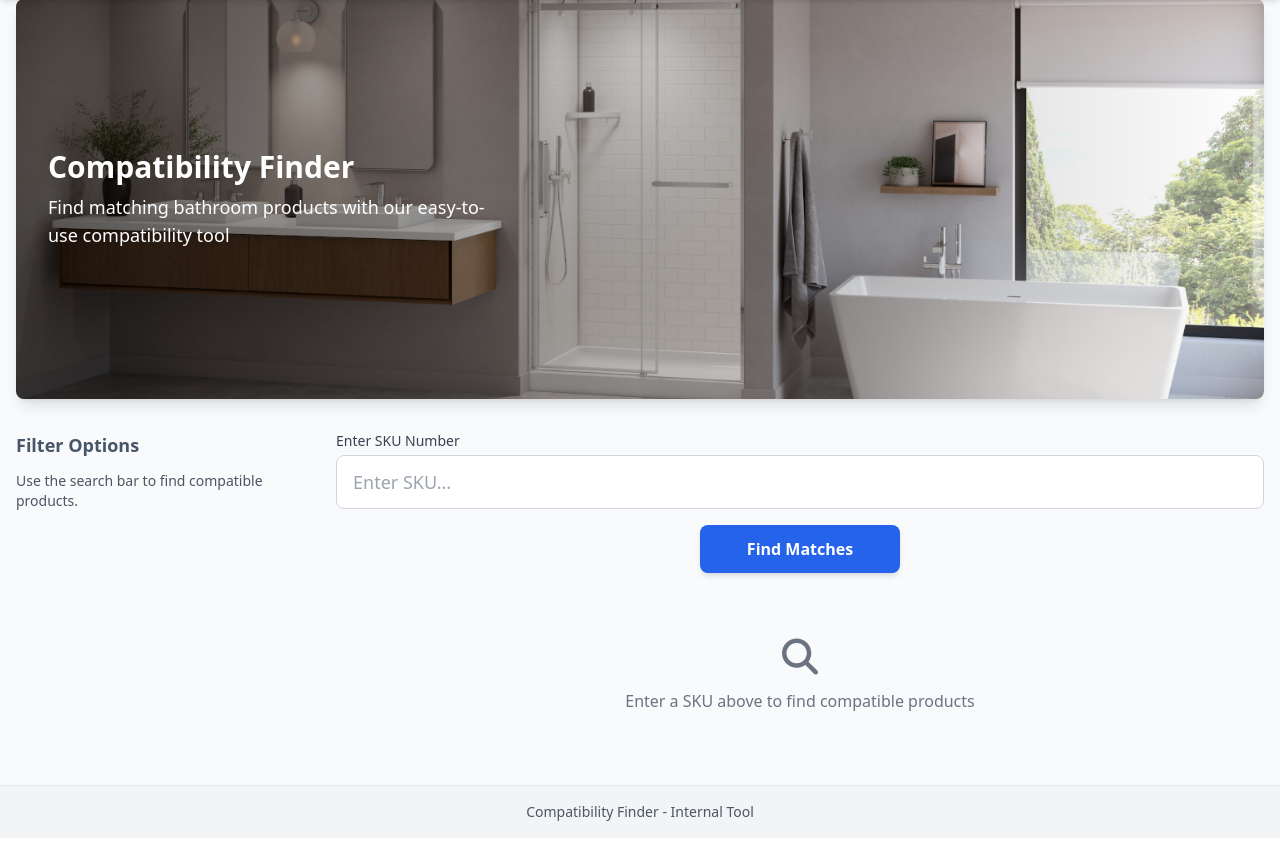
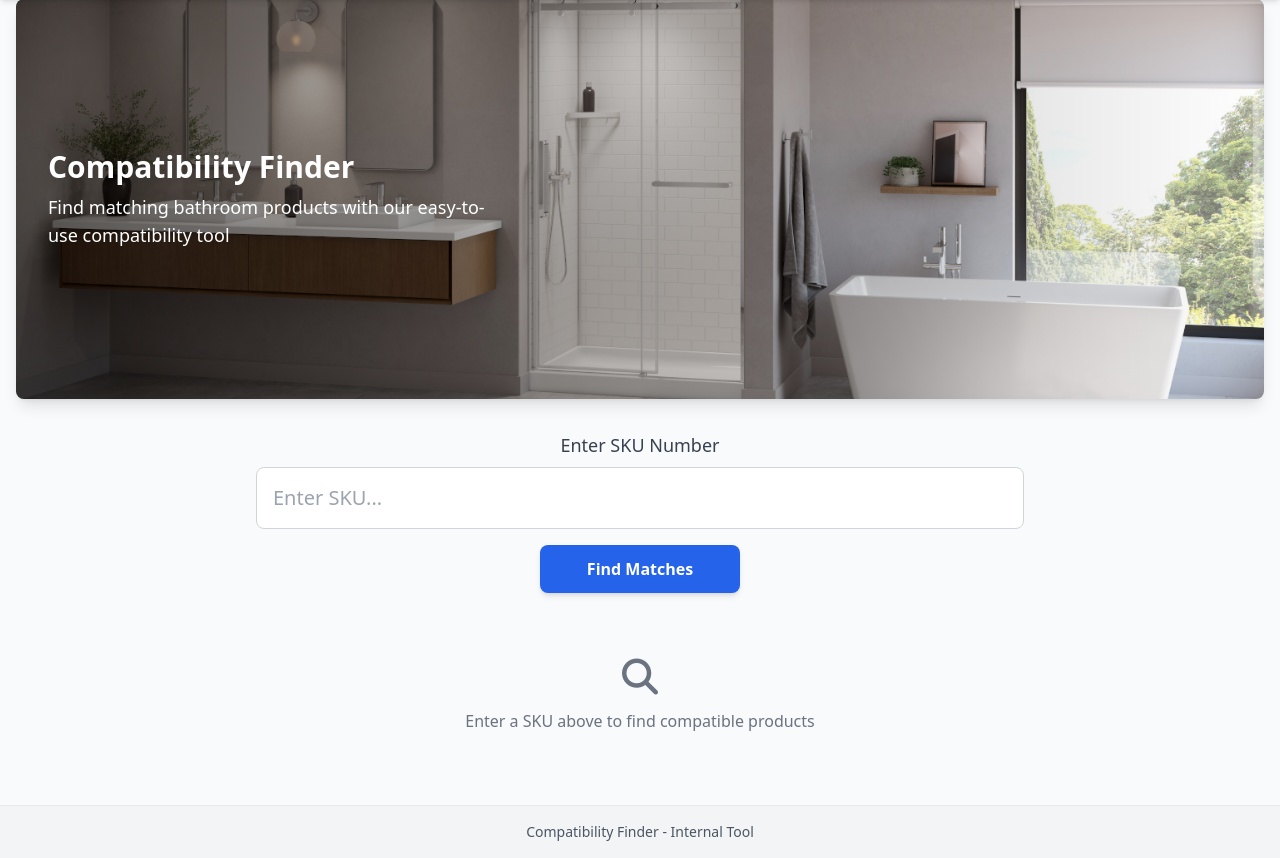
Before and after one commit to olepagedumontabg/ORCA, a Flask app: page / in a window 1280 px wide. Shown: the part 65-923 px from the top of the page. Before the commit the page ends 886 px from the top, so only its background shows below. Run offline with Flask 3, Linux system fonts and the light colour scheme; some libraries are stand-ins or nearby versions.

Commit message:
Improve search bar placement and visibility and filter options behavior
Removes initial filter options, centers/enlarges search bar, and adds compact search form in `templates/index.html`.

Replit-Commit-Author: Agent
Replit-Commit-Session-Id: 0646a5b4-ba54-4146-8119-cc31c948a5ea
Replit-Commit-Screenshot-Url: https://storage.googleapis.com/screenshot-production-us-central1/873c23c0-c18f-4e09-9f8d-38c5cb319996/448ccacc-3e63-4216-a72e-a16fb96f4180.jpg

```diff
--- a/templates/index.html
+++ b/templates/index.html
@@ -55,8 +55,8 @@
 
     <!-- Main content -->
     <main class="flex-grow container mx-auto px-4 pt-8 pb-8 md:flex md:flex-row" x-data="compatibilityApp()">
-        <!-- Filters sidebar (visible on larger screens) -->
-        <aside class="hidden md:block md:w-80 pr-8">
+        <!-- Filters sidebar (visible only after search on larger screens) -->
+        <aside class="hidden" :class="{'md:block md:w-80 pr-8': compatibleProducts.length > 0 && !errorMessage}">
             <!-- Filters panel - shown when search results are available -->
             <div
                 x-show="compatibleProducts.length > 0 && !errorMessage"
@@ -195,31 +195,23 @@
                     <!-- Active filters removed as requested by client -->
                 </div>
             </div>
-
-            <!-- Search history when no search is performed yet -->
-            <div
-                x-show="!compatibleProducts.length || errorMessage"
-                class="sticky top-24"
-            >
-                <h2 class="text-lg font-semibold mb-3 text-secondary">Filter Options</h2>
-                <p class="text-sm text-gray-600 mb-4">Use the search bar to find compatible products.</p>
-            </div>
+            <!-- No filter options shown before search -->
         </aside>
 
         <!-- Search and results area -->
         <div class="flex-grow">
             <!-- Search form -->
-            <div class="mb-6">
+            <div class="mb-6 max-w-3xl mx-auto" x-show="!compatibleProducts.length">
                 <form @submit.prevent="submitSearch" id="searchForm" class="space-y-4">
-                    <div class="relative">
-                        <label for="skuInput" class="block text-sm font-medium text-gray-700 mb-1">Enter SKU Number</label>
+                    <div class="text-center mb-4">
+                        <label for="skuInput" class="block text-lg font-medium text-gray-700 mb-2">Enter SKU Number</label>
                         <input
                             type="text"
                             id="skuInput"
                             name="sku"
                             x-model="searchInput"
                             placeholder="Enter SKU..."
-                            class="w-full px-4 py-3 border border-gray-300 rounded-lg focus:ring-2 focus:ring-primary focus:border-primary transition duration-150 ease-in-out text-lg"
+                            class="w-full px-4 py-4 border border-gray-300 rounded-lg focus:ring-2 focus:ring-primary focus:border-primary transition duration-150 ease-in-out text-xl"
                             required
                         >
                     </div>
@@ -262,6 +254,30 @@
                         <i class="fas fa-exclamation-circle mr-2"></i>
                         <span x-text="errorMessage"></span>
                     </div>
+                </div>
+
+                <!-- Compact search form for when results are showing -->
+                <div x-show="compatibleProducts.length > 0 && !errorMessage" class="mb-4">
+                    <form @submit.prevent="submitSearch" class="flex flex-wrap items-end gap-2">
+                        <div class="flex-grow min-w-[200px]">
+                            <label for="skuInputCompact" class="block text-sm font-medium text-gray-700 mb-1">Enter SKU Number</label>
+                            <input
+                                type="text"
+                                id="skuInputCompact"
+                                x-model="searchInput"
+                                placeholder="Enter SKU..."
+                                class="w-full px-3 py-2 border border-gray-300 rounded-lg focus:ring-2 focus:ring-primary focus:border-primary"
+                                required
+                            >
+                        </div>
+                        <button
+                            type="submit"
+                            class="bg-primary hover:bg-blue-700 text-white font-medium py-2 px-4 rounded-lg shadow-sm hover:shadow transition duration-150 ease-in-out flex items-center justify-center"
+                            :disabled="isLoading"
+                        >
+                            <span x-text="isLoading ? 'Searching...' : 'Find Matches'"></span>
+                        </button>
+                    </form>
                 </div>
 
                 <!-- Source product details -->
```
